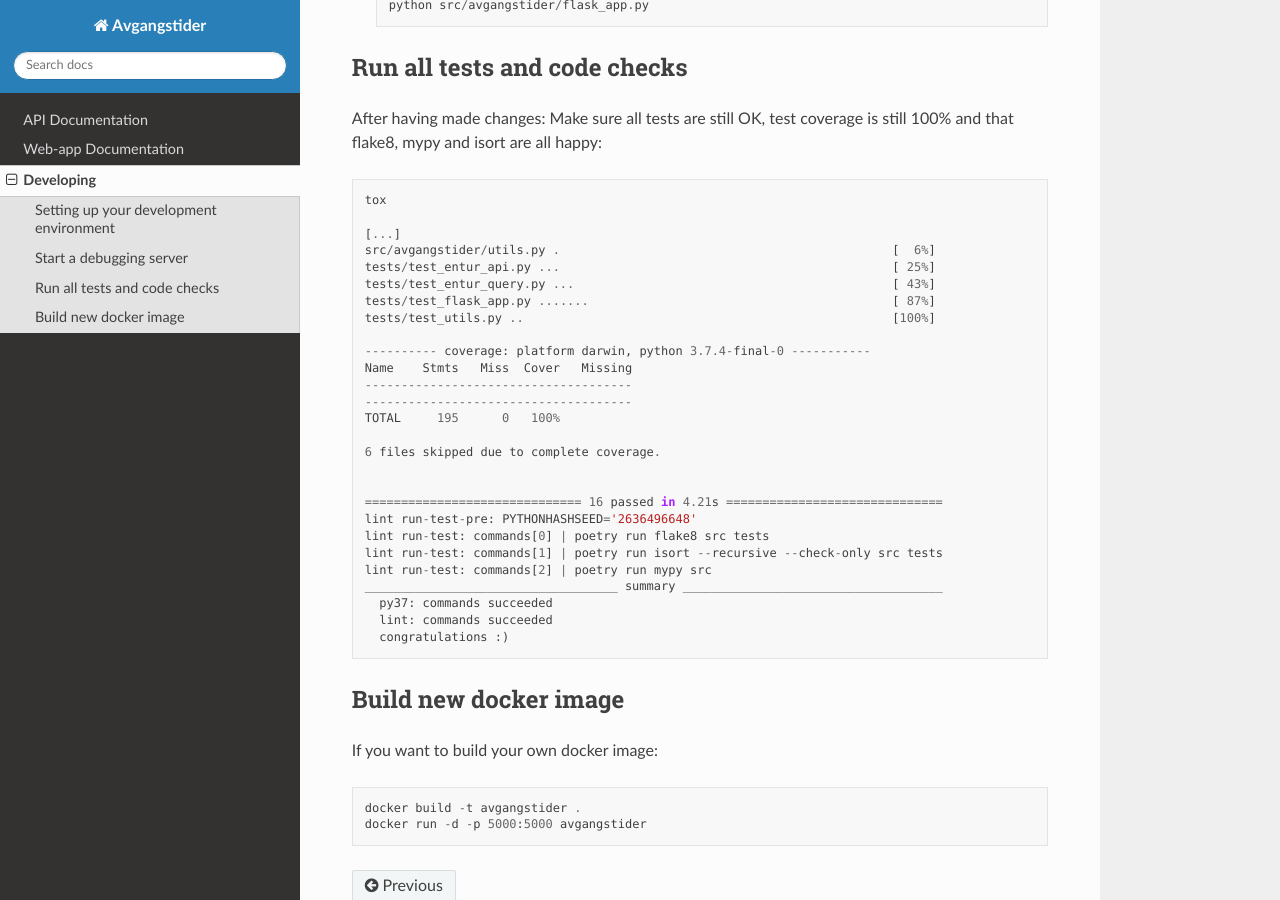
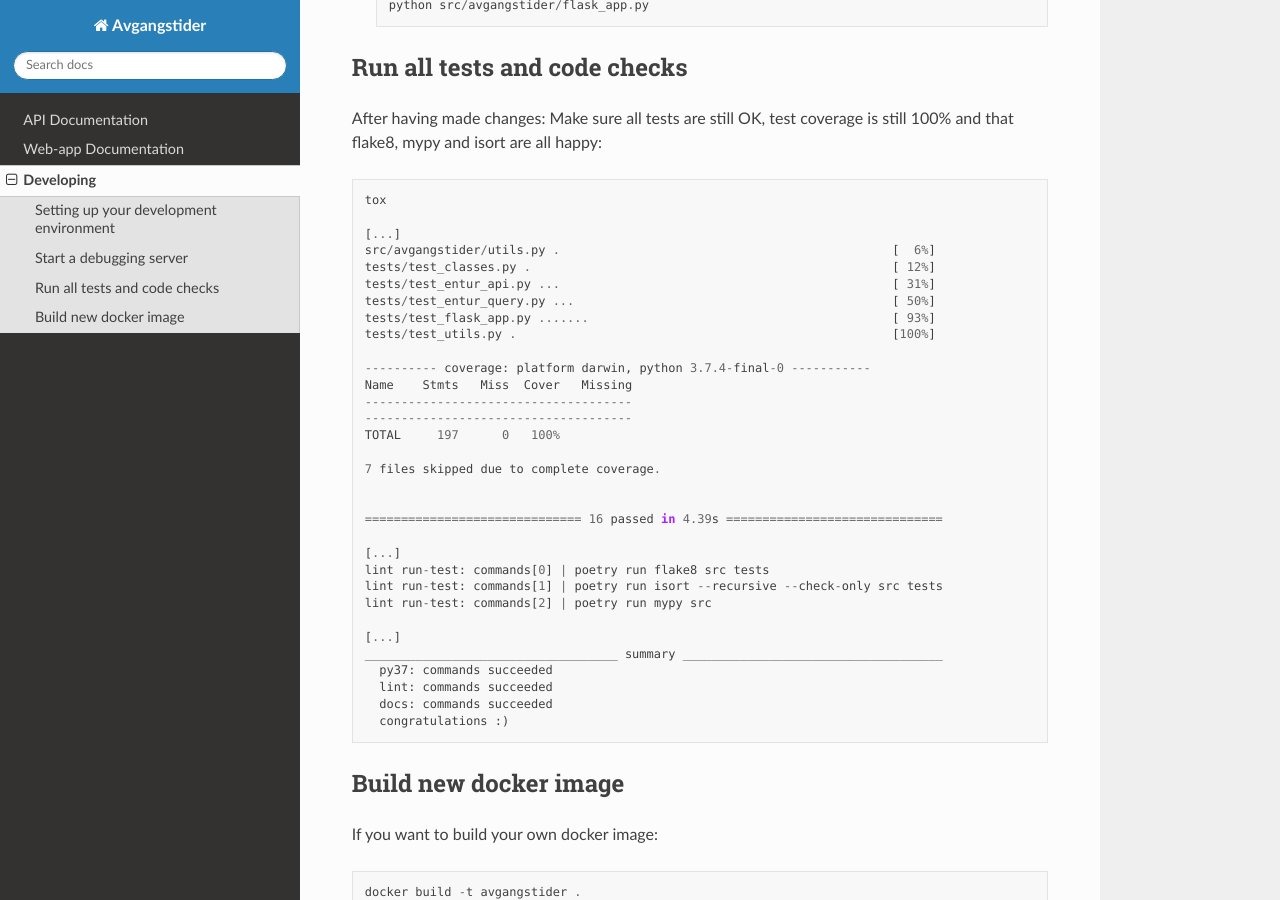
Before and after one commit to marhoy/flask-entur-avgangstider, a Sphinx documentation site: the page built from docs/developing.rst, in a window 1280 px wide and 900 px high, scrolled down 652 px. Built offline with Sphinx 7.4.7 and the Read the Docs theme 2.0.0, drawn with Linux system fonts in a browser that asks for light colours.

Commit message:
Update documentation
Signed-off-by: Martin Høy <marhoy@gmail.com>

```diff
--- a/docs/developing.rst
+++ b/docs/developing.rst
@@ -1,3 +1,4 @@
+
 Developing
 ==========
 
@@ -46,28 +47,33 @@ is still 100% and that flake8, mypy and isort are all happy::
 
     [...]
     src/avgangstider/utils.py .                                              [  6%]
-    tests/test_entur_api.py ...                                              [ 25%]
-    tests/test_entur_query.py ...                                            [ 43%]
-    tests/test_flask_app.py .......                                          [ 87%]
-    tests/test_utils.py ..                                                   [100%]
+    tests/test_classes.py .                                                  [ 12%]
+    tests/test_entur_api.py ...                                              [ 31%]
+    tests/test_entur_query.py ...                                            [ 50%]
+    tests/test_flask_app.py .......                                          [ 93%]
+    tests/test_utils.py .                                                    [100%]
 
     ---------- coverage: platform darwin, python 3.7.4-final-0 -----------
     Name    Stmts   Miss  Cover   Missing
     -------------------------------------
     -------------------------------------
-    TOTAL     195      0   100%
+    TOTAL     197      0   100%
 
-    6 files skipped due to complete coverage.
+    7 files skipped due to complete coverage.
 
 
-    ============================== 16 passed in 4.21s ==============================
-    lint run-test-pre: PYTHONHASHSEED='2636496648'
+    ============================== 16 passed in 4.39s ==============================
+
+    [...]
     lint run-test: commands[0] | poetry run flake8 src tests
     lint run-test: commands[1] | poetry run isort --recursive --check-only src tests
     lint run-test: commands[2] | poetry run mypy src
+
+    [...]
     ___________________________________ summary ____________________________________
       py37: commands succeeded
       lint: commands succeeded
+      docs: commands succeeded
       congratulations :)
 
 
--- a/docs/flask_app.rst
+++ b/docs/flask_app.rst
@@ -1,3 +1,4 @@
+
 Web-app Documentation
 =====================
 
```
